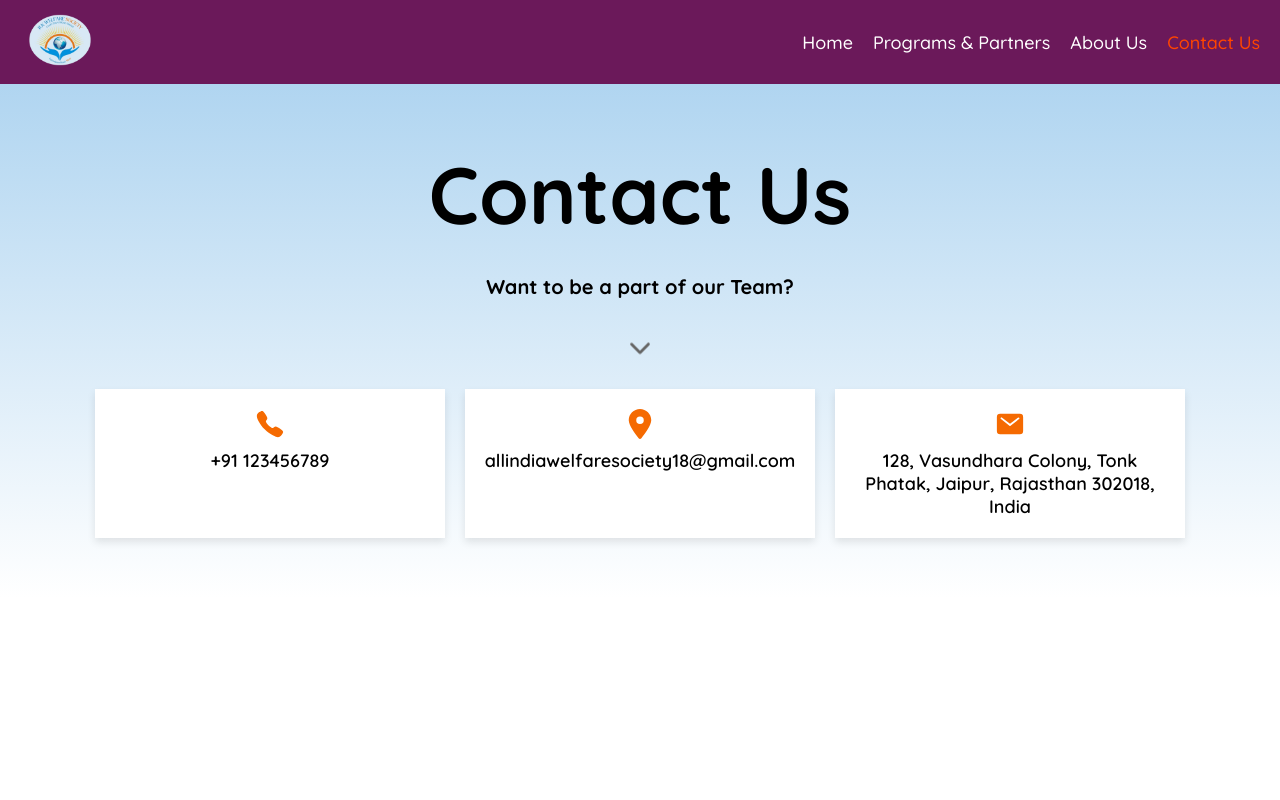
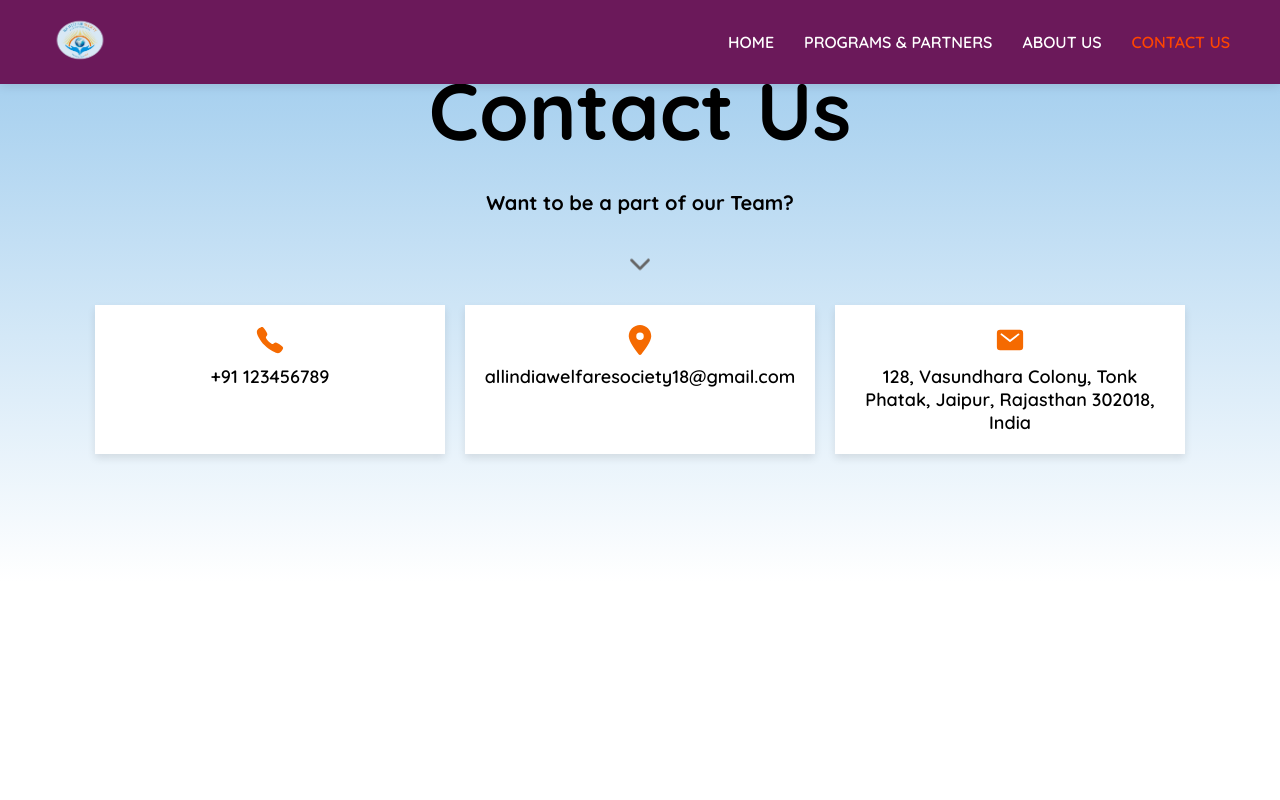
Before and after one commit to riteshgharti333/Assignment_website, a React (Vite) app: page /contact-us in a window 1280 px wide. Shown: the top 800 px of the page. Built offline with nearby package versions, Linux system fonts and the light colour scheme; a web font is replaced by a local one.

Commit message:
fix nav bug

```diff
--- a/src/components/Navbar/Navbar.jsx
+++ b/src/components/Navbar/Navbar.jsx
@@ -1,128 +1,103 @@
 import "./Navbar.scss";
 import logo from "../../assets/images/logo.webp";
-import { useEffect, useState } from "react";
+import { useState, useEffect } from "react";
 import { Link, useLocation } from "react-router-dom";
-import { IoIosArrowDown } from "react-icons/io";
-import { IoIosArrowUp } from "react-icons/io";
+import { BiDownArrow } from "react-icons/bi"; // Import the down arrow icon
 
 const Navbar = () => {
   const location = useLocation();
-  const [scroll, setScroll] = useState(false);
   const [menuOpen, setMenuOpen] = useState(false);
+  const [dropdownOpen, setDropdownOpen] = useState(false);
+  const [isDesktop, setIsDesktop] = useState(false);
 
+  // Detect screen size
   useEffect(() => {
-    const handleScroll = () => {
-      setScroll(window.scrollY > 0);
-    };
+    const mediaQuery = window.matchMedia("(min-width: 769px)");
 
-    window.addEventListener("scroll", handleScroll);
-    return () => window.removeEventListener("scroll", handleScroll);
-  }, []);
+    setIsDesktop(mediaQuery.matches);
 
-  useEffect(() => {
-    const handleOutsideClick = (e) => {
-      if (menuOpen && !e.target.closest(".navbar")) {
-        setMenuOpen(false);
+    const handleMediaChange = (e) => {
+      setIsDesktop(e.matches);
+      if (e.matches) {
+        setMenuOpen(false); // Close mobile menu on desktop view
+        setDropdownOpen(false); // Close dropdown on desktop view
       }
     };
 
-    document.addEventListener("click", handleOutsideClick);
-    return () => document.removeEventListener("click", handleOutsideClick);
-  }, [menuOpen]);
+    mediaQuery.addEventListener("change", handleMediaChange);
 
+    return () => mediaQuery.removeEventListener("change", handleMediaChange);
+  }, []);
+
+  // Toggle mobile menu
   const toggleMenu = () => {
     setMenuOpen((prev) => !prev);
   };
 
-  const MobileProgramLists = () => {
-    return (
-      <>
-        <ul>
-          <li>Socio-economic development</li>
-          <li>
-            Bridging the gap between the government and the common masses
-          </li>
-          <li> Youth Empowerment</li>
-        </ul>
-      </>
-    );
+  // Toggle dropdown (for mobile)
+  const toggleDropdown = () => {
+    if (!isDesktop) {
+      setDropdownOpen((prev) => !prev);
+    }
+  };
+
+  // Handle hover on desktop
+  const handleDropdownHover = (isHovered) => {
+    if (isDesktop) {
+      setDropdownOpen(isHovered);
+    }
   };
 
   return (
-    <div className={`navbar ${scroll ? "scrolled" : ""}`}>
-      <div className="nav-logo">
-        <div className="logo">
+    <div className="navbar">
+      <div className="left-logo">
         <img src={logo} alt="Logo" />
       </div>
-      </div>
 
-      {/* Burger Menu */}
-      <div
-        className={`burger-menu ${menuOpen ? "open" : ""}`}
-        onClick={toggleMenu}
-      >
+      {/* Burger Menu (for mobile) */}
+      <div className={`burger-menu ${menuOpen ? "open" : ""}`} onClick={toggleMenu}>
         <div className="bar"></div>
         <div className="bar"></div>
         <div className="bar"></div>
       </div>
 
-
-
-    {/* Nav Options */}
-
-      <div className={`nav-lists ${menuOpen ? "active" : ""}`}>
-        <Link to="/" onClick={() => setMenuOpen(false)}>
-          <span
-            className={`nav-list ${location.pathname === "/" ? "active" : ""}`}
-          >
+      {/* Navigation links */}
+      <div className={`right-content ${menuOpen ? "open" : ""}`}>
+        <Link to="/" className={`nav-item ${location.pathname === "/" ? "active" : ""}`}>
           Home
-          </span>
         </Link>
 
-        <span className="nav-list nav-options">
-          <p className="pp">  Programs & Partners</p>
-
-          <div className="services">
-            <Link to="/socio-economic-development" onClick={() => setMenuOpen(false)}>
-              <span
+        {/* Programs & Partners Dropdown */}
+        <div
+          className="dropdown"
+          onMouseEnter={() => handleDropdownHover(true)} // Hover on desktop
+          onMouseLeave={() => handleDropdownHover(false)} // Hover off on desktop
         >
-
+          <p className="nav-item" onClick={toggleDropdown}>
+            Programs & Partners
+            <BiDownArrow className={`dropdown-arrow ${dropdownOpen ? "open" : ""}`} />
+          </p>
+          {dropdownOpen && (
+            <div className="dropdown-content">
+              <Link to="/socio-economic-development" className="dropdown-link" onClick={() => setMenuOpen(false)}>
                 Socio-economic development
-              </span>
               </Link>
-            <Link to="/bridging-the-gap-between-the-government-and-the-common-masses" onClick={() => setMenuOpen(false)}>
-              <span
-              >
+              <Link to="/bridging-the-gap" className="dropdown-link" onClick={() => setMenuOpen(false)}>
                 Bridging the gap between the government and the common masses
-              </span>
               </Link>
-            <Link to="/youth-development" onClick={() => setMenuOpen(false)}>
-              <span
-              >
+              <Link to="/youth-development" className="dropdown-link" onClick={() => setMenuOpen(false)}>
                 Youth Empowerment
-              </span>
               </Link>
             </div>
-        </span>
+          )}
+        </div>
 
-        <Link to="/about" onClick={() => setMenuOpen(false)}>
-          <span
-            className={`nav-list ${
-              location.pathname === "/about" ? "active" : ""
-            }`}
-          >
+        <Link to="/about" className={`nav-item ${location.pathname === "/about" ? "active" : ""}`}>
           About Us
-          </span>
         </Link>
 
-        <Link to="/contact-us" onClick={() => setMenuOpen(false)}>
-          <span
-            className={`nav-list ${
-              location.pathname === "/contact-us" ? "active" : ""
-            }`}
-          >
+        <Link to="/contact-us" className={`nav-item ${location.pathname === "/contact-us" ? "active" : ""}`}>
           Contact Us
-          </span>
         </Link>
       </div>
     </div>
--- a/src/components/Navbar/Navbar.scss
+++ b/src/components/Navbar/Navbar.scss
@@ -1,182 +1,215 @@
-@import "../../styles/responsive.scss";
-
+/* Navbar container */
 .navbar {
   display: flex;
+  justify-content: space-between;
   align-items: center;
+  padding: 10px 50px;
+  background: #6b195a;
+  box-shadow: 0 2px 10px rgba(0, 0, 0, 0.1);
+  position: fixed;
+  width: 100%;
+  top: 0;
+  left: 0;
+  z-index: 100;
+}
+
+.left-logo img {
+  width: 60px;
+  height: auto;
+}
+
+/* Right content - links */
+.right-content {
+  display: flex;
+  align-items: center;
+}
+
+.nav-item {
+  margin-left: 30px;
+  font-size: 16px;
+  font-weight: 600;
+  text-transform: uppercase;
+  color: #fff;
+  text-decoration: none;
+  position: relative;
+  cursor: pointer;
+
+  &:hover {
+    color: orangered;
+  }
+}
+
+.nav-item.active {
+  color: orangered;
+}
+
+/* Dropdown menu */
+.dropdown {
+  position: relative;
+}
+
+.dropdown-content {
+  display: none;
+  position: absolute;
+  top: 100%;
+  left: 0;
+  background-color: #fff;
+  box-shadow: 0 4px 8px rgba(0, 0, 0, 0.1);
+  z-index: 10;
+  border: 2px solid orange;
+  width: 250px;
+}
+
+.dropdown-link {
+  display: block;
+  padding: 10px;
+  color: #333;
+  text-decoration: none;
+  border-bottom: 1px solid #f0f0f0;
+}
+
+.dropdown-link:hover {
+  background-color: orange;
+}
+
+.dropdown:hover .dropdown-content {
+  display: block;
+}
+
+/* Dropdown arrow */
+.dropdown-arrow {
+  margin-left: 10px;
+  display: none;
+  transition: transform 0.3s ease;
+}
+
+.dropdown-arrow.open {
+  transform: rotate(180deg);
+}
+
+/* Burger menu */
+.burger-menu {
+  display: none;
+  cursor: pointer;
+  flex-direction: column;
   justify-content: space-between;
-  position: sticky;
-  top: 0;
-  z-index: 99;
-  padding: 0px 20px;
-  background: #6b195a;
-  transition: all 0.5s;
+  align-items: center;
+  width: 30px;
+  height: 25px;
+  background: transparent;
+  border: none;
+  z-index: 1000;
 
-  .nav-logo {
-    .logo img {
-      height: 80px;
-      width: 80px;
+  .bar {
+    width: 100%;
+    height: 3px;
+    background-color: #fff;
+    border-radius: 5px;
+    transition: all 0.3s ease;
+  }
 
-      @include sm {
-        height: 40px;
-        width: 40px;
-      }
+  &.open {
+    .bar:nth-child(1) {
+      transform: translateY(8px) rotate(45deg);
     }
+    .bar:nth-child(2) {
+      opacity: 0;
+    }
+    .bar:nth-child(3) {
+      transform: translateY(-8px) rotate(-45deg);
+    }
+  }
+}
+
+/* Mobile menu */
+.right-content.open {
+  display: flex;
+  position: absolute;
+  top: 70px;
+  right: 0;
+  background-color: #6b195a;
+  width: 100%;
+  box-shadow: 0 4px 10px rgba(0, 0, 0, 0.1);
+  flex-direction: column;
+  padding: 10px 0;
+}
+
+.right-content.open .nav-item {
+  margin-left: 0;
+  padding: 15px;
+  text-align: center;
+  width: 100%;
+  font-size: 18px;
+}
+
+
+
+/* Ensure dropdown is visible inside mobile menu */
+.right-content.open .dropdown-content {
+  display: block;
+  position: static;
+  background-color: #6b195a;
+  box-shadow: none;
+  border: none;
+}
+
+.right-content.open .dropdown-link {
+  color: white;
+  padding: 12px 20px;
+  font-size: 16px;
+
+  border: none;
+}
+
+.right-content.open .dropdown-link:hover {
+  background-color: orangered;
+}
+
+/* Mobile styles */
+@media (max-width: 768px) {
+  .right-content {
+    display: none;
+    flex-direction: column;
+    width: 100%;
+  }
+
+  .burger-menu {
+    display: flex;
+  }
+
+  .nav-item {
+    margin-left: 0;
+    margin-bottom: 10px;
+  }
+
+  .dropdown-arrow {
+    display: inline-block;
+  }
+
+  .dropdown:hover .dropdown-content {
+    display: block;
+  }
+}
+
+/* Desktop styles */
+@media (min-width: 769px) {
+  .right-content {
+    display: flex !important;
   }
 
   .burger-menu {
     display: none;
-    cursor: pointer;
-
-    .bar {
-      width: 25px;
-      height: 3px;
-      background-color: white;
-      margin: 5px 0;
-      transition: all 0.3s;
-    }
-
-    &.open .bar:nth-child(1) {
-      transform: rotate(45deg) translate(5px, 5px);
-    }
-
-    &.open .bar:nth-child(2) {
-      opacity: 0;
-    }
-
-    &.open .bar:nth-child(3) {
-      transform: rotate(-45deg) translate(5px, -5px);
-    }
   }
 
-  .nav-lists {
-    display: flex;
-    gap: 20px;
-
-    .nav-list {
-      font-size: 18px;
-      font-weight: 500;
-      color: white;
-      cursor: pointer;
-      transition: color 0.3s;
-
-      &:hover,
-      &.active {
-        color: orangered;
-      }
-    }
-
-    .nav-options {
-      position: relative;
-
-      .services {
-        position: absolute;
-        top: 120%;
-        left: -70px;
-        background: white;
-        border-radius: 5px;
-        box-shadow: 0px 4px 8px rgba(0, 0, 0, 0.1);
-        display: none;
-        flex-direction: column;
-        z-index: 10;
-        border: 2px solid #f56a01;
-        width: 350px;
-
-        span {
-          padding: 10px;
-          font-size: 16px;
-          color: #333;
-          display: block;
-          transition:  0.3s, color 0.3s;
-
-          &:hover {
-            background: #f56a01;
-            color: white;
-          }
-        }
-      }
-
-      &:hover .services {
-        display: flex;
-      }
-    }
+  .dropdown-arrow {
+    display: none;
   }
 
-  @include md {
-    .burger-menu {
-      display: block;
-
-    }
-
-    .nav-lists {
-      position: absolute;
-      top: 60px;
-      left: 0;
-      width: 100%;
-      background: #6b195a;
-      flex-direction: column;
-      display: none;
-      padding: 0;
-      font-size: 30px;
-      position: relative;
-
-
-      &.active {
-        display: flex;
-        text-align: center;
-        position: absolute;
-
-        top: 100%;
-        height: 300px;
-
-      }
-
-      .nav-list {
-        padding: 10px;
-      }
-
-      .nav-options {
-        position: relative;
-        cursor: pointer;
-
-
-
-        &:hover {
-          .services {
-            display: flex;
-
-          }
-        }
-
-        .services {
-          position: absolute;
-          top: 130%;
-          left: -70px;
-          background: white;
-          border-radius: 5px;
-          box-shadow: 0px 4px 8px rgba(0, 0, 0, 0.1);
-          display: none;
-          flex-direction: column;
-          z-index: 10;
-          border: 2px solid #f56a01;
-          width: 350px;
-
-          span {
-            padding: 10px;
-            font-size: 18px;
-            color: #333;
-            display: inline-block;
-            transition: 0.3s, color 0.3s;
-
-
-            &:hover {
-              background: #f56a01;
-              color: white;
-            }
-          }
-        }
-      }
-    }
+  .dropdown:hover .dropdown-content {
+    display: block;
   }
 
-
+  .right-content.open {
+    display: flex !important;
+  }
 }
```
Lines whose indentation alone changed are shown as unchanged.
